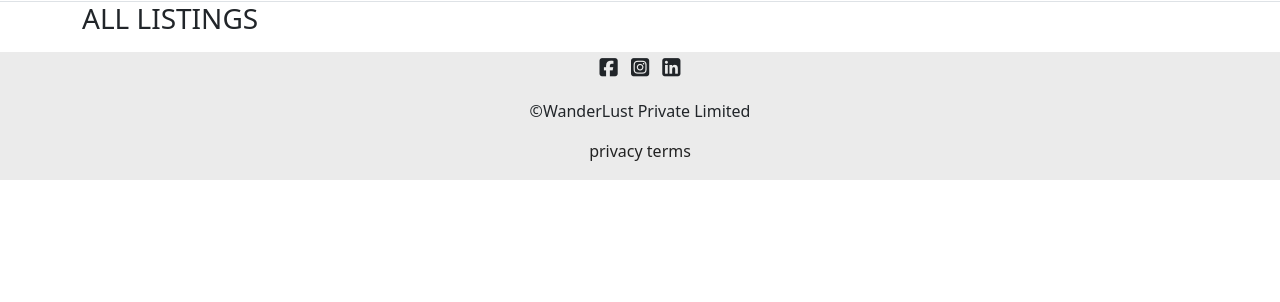
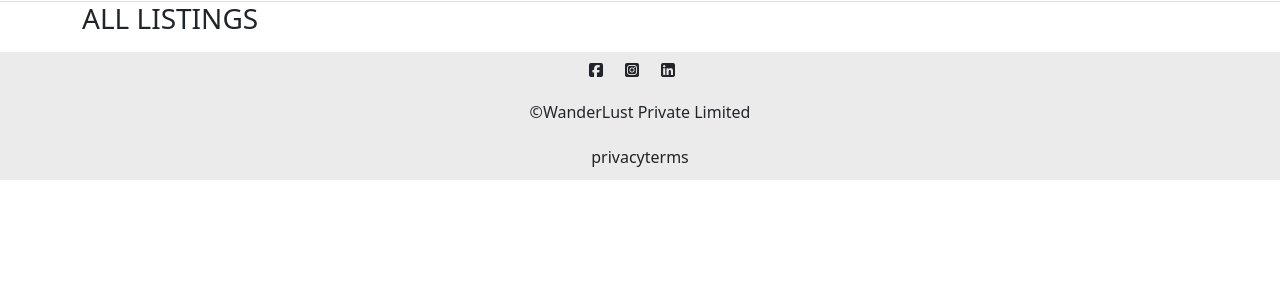
Before and after one commit to Rohan-Saxena644/Big-Project---1, a Node server app: page /listings in a window 1280 px wide. Shown: the part 78-380 px from the top of the page. Run offline with Node 20, Linux system fonts and the light colour scheme; data that the repository does not hold is empty; some libraries are stand-ins or nearby versions.

Commit message:
Styling footer

```diff
--- a/public/css/style.css
+++ b/public/css/style.css
@@ -36,11 +36,18 @@
     align-items: space-evenly;
 }
 
-.f-info-links{
+.f-info-links,.f-info-socials,.f-info-brand{
     width: 100% ;
+    display: flex;
+    align-items: center;
+    justify-content: center;
 }
 
-.f-info-socials{
+.f-info-socials i{
+    margin-right: 1rem;
+}
+
+.f-info-social{
     font-size: 1.3rem;
     width: 100%;
 }
--- a/views/includes/footer.ejs
+++ b/views/includes/footer.ejs
@@ -5,7 +5,7 @@
             <i class="fa-brands fa-square-instagram"></i>
             <i class="fa-brands fa-square-linkedin"></i>
         </div>
-        <div>&copy;WanderLust Private Limited</div>
+        <div class="f-info-brand">&copy;WanderLust Private Limited</div>
         <div class="f-info-links">
             <a href="/privacy">privacy</a>
             <a href="/terms">terms</a>
```
